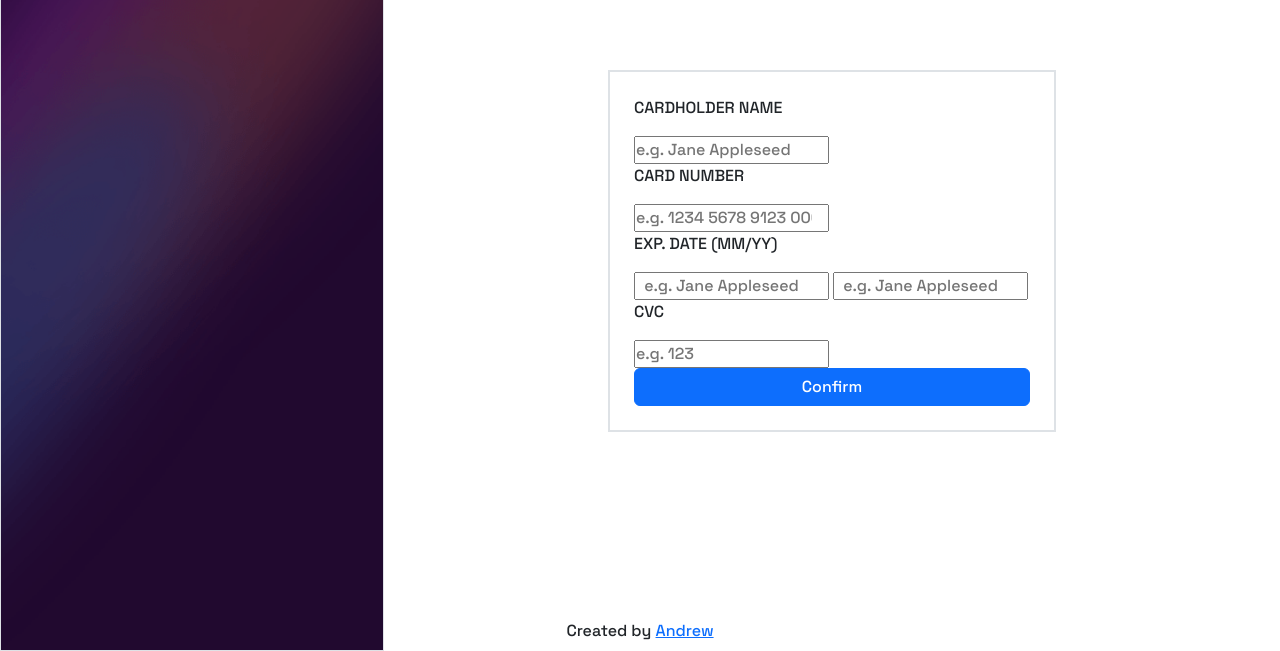
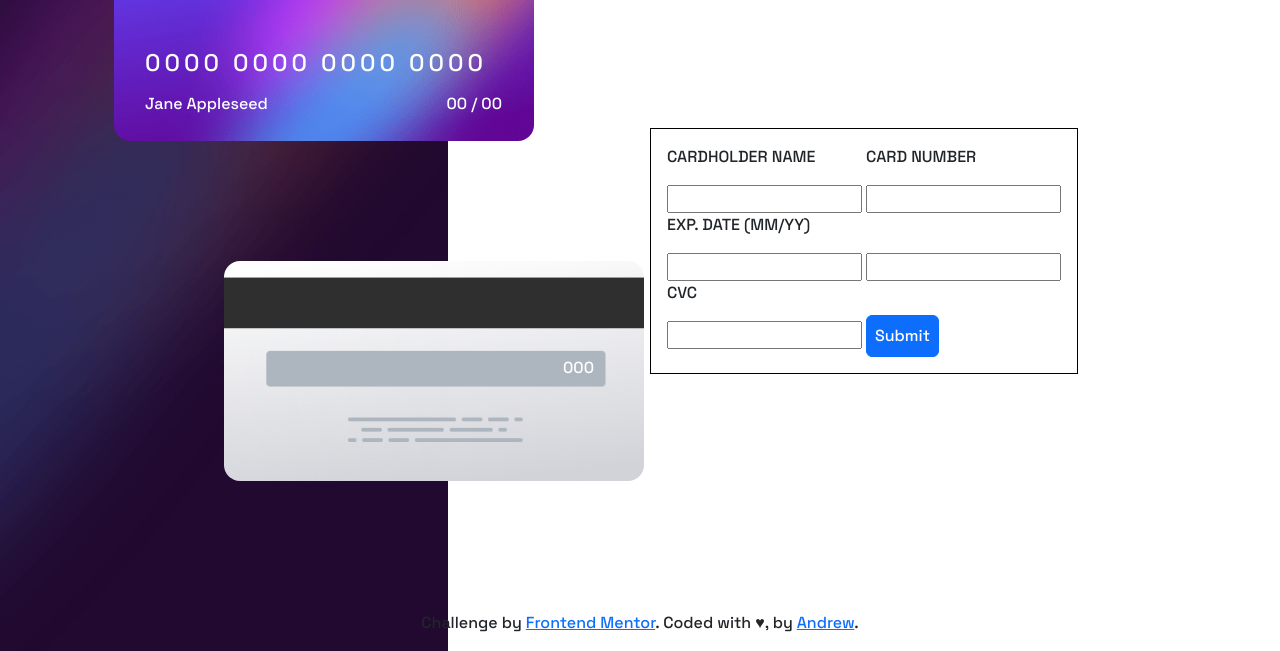
Before and after one commit to andrewfandy/interactive-card-details-form-main, a plain HTML site: page index.html in a window 1280 px wide. Shown: the part 149-800 px from the top of the page. Drawn offline with nearby package versions, Linux system fonts and the light colour scheme.

Commit message:
Change lines

```diff
--- a/index.html
+++ b/index.html
@@ -13,83 +13,107 @@
     />
 
     <title>Frontend Mentor | Interactive card details form</title>
+    <!-- BOOTSTRAP CSS -->
     <link
       href="https://cdn.jsdelivr.net/npm/bootstrap@5.3.2/dist/css/bootstrap.min.css"
       rel="stylesheet"
       integrity="sha384-T3c6CoIi6uLrA9TneNEoa7RxnatzjcDSCmG1MXxSR1GAsXEV/Dwwykc2MPK8M2HN"
       crossorigin="anonymous"
     />
-
+    <!-- Vanilla CSS -->
     <link rel="stylesheet" href="style.css" />
   </head>
-  <body class="position-relative d-flex justify-content-center">
-    <!-- TODO: Restructuring this -->
-    <main
-      class="d-flex justify-content-lg-around align-content-center vh-100 flex-grow-1"
+  <body class="vh-100">
+    <main class="min-vh-100 d-flex justify-content-between">
+      <section class="left-section">
+        <div class="cards-container">
+          <!-- FRONT CARD -->
+          <div class="cards front-card">
+            <div class="front-container">
+              <div class="card-logo">
+                <img src="images/card-logo.svg" alt="card-logo" />
+              </div>
+              <h1 id="card-number-show">0000 0000 0000 0000</h1>
+              <div class="card-info">
+                <span id="card-name"> Jane Appleseed </span>
+                <span id="card-date">
+                  <span id="card-month">00</span>
+                  /
+                  <span id="card-year">00</span>
+                </span>
+              </div>
+            </div>
+          </div>
+
+          <!-- BACK CARD -->
+          <div class="cards back-card">
+            <div class="back-container">
+              <span id="cvv"> 000 </span>
+            </div>
+          </div>
+        </div>
+      </section>
+
+      <section class="right-section">
+        <div
+          class="container-lg d-flex justify-content-center align-items-center"
         >
-      <section
-        class="wrapper wrapper-left vh-100 border border-1 me-auto position-relative"
-      >
-        <h1 class="text-primary">test</h1>
-      </section>
-      <section
-        class="wrapper wrapper-right vh-100 d-flex justify-content-center align-content-center"
-      >
-        <div class="container-md w-50 p-4 border border-2 m-auto">
-          <form
-            action="#"
-            class="d-flex justify-content-around align-content-center flex-column"
-          >
-            <label for="cardholder-name" class="">
+          <div class="wrapper d-flex justify-content-center align-items-center">
+            <form action="">
+              <label for="card-holder-name">
                 <p>CARDHOLDER NAME</p>
                 <input
                   type="text"
-                placeholder="e.g. Jane Appleseed"
-                name="cardholder-name"
+                  name="card-holder-name"
+                  id="card-holder-name"
                 />
               </label>
-            <label for="card-number" class="">
+              <label for="card-holder-number">
                 <p>CARD NUMBER</p>
                 <input
-                type="number"
-                placeholder="e.g. 1234 5678 9123 0000"
-                name="card-number"
+                  type="text"
+                  name="card-holder-name"
+                  id="card-holder-name"
                 />
               </label>
-            <label class="">
+              <div class="card-date">
+                <label>
                   <p>EXP. DATE (MM/YY)</p>
-              <input type="number" placeholder="  e.g. Jane Appleseed" />
-              <input type="number" placeholder="  e.g. Jane Appleseed" />
+                  <input
+                    type="text"
+                    name="card-holder-name"
+                    id="card-holder-name"
+                  />
+                  <input
+                    type="text"
+                    name="card-holder-name"
+                    id="card-holder-name"
+                  />
                 </label>
-            <label for="card-cvc" class="">
+              </div>
+              <label for="card-cvc">
                 <p>CVC</p>
-              <input type="number" placeholder="e.g. 123" name="card-cvc" />
+                <input type="text" name="card-cvc" id="card-cvc" />
               </label>
-            <button class="btn btn-primary">Confirm</button>
+
+              <button class="btn btn-primary p-2">Submit</button>
             </form>
+          </div>
         </div>
       </section>
     </main>
-
-    <footer class="position-fixed bottom-0 p-2">
-      Created by&nbsp;<a href="#">Andrew</a>
+    <footer class="fixed-bottom text-center p-3">
+      Challenge by
+      <a href="https://www.frontendmentor.io?ref=challenge" target="_blank"
+        >Frontend Mentor</a
+      >. Coded with &hearts;, by <a href="#">Andrew</a>.
     </footer>
 
+    <!-- BOOTSTRAP JS -->
     <script
       src="https://cdn.jsdelivr.net/npm/bootstrap@5.3.2/dist/js/bootstrap.bundle.min.js"
       integrity="sha384-C6RzsynM9kWDrMNeT87bh95OGNyZPhcTNXj1NW7RuBCsyN/o0jlpcV8Qyq46cDfL"
       crossorigin="anonymous"
     ></script>
-    <script
-      src="https://cdn.jsdelivr.net/npm/@popperjs/core@2.11.8/dist/umd/popper.min.js"
-      integrity="sha384-I7E8VVD/ismYTF4hNIPjVp/Zjvgyol6VFvRkX/vR+Vc4jQkC+hVqc2pM8ODewa9r"
-      crossorigin="anonymous"
-    ></script>
-    <script
-      src="https://cdn.jsdelivr.net/npm/bootstrap@5.3.2/dist/js/bootstrap.min.js"
-      integrity="sha384-BBtl+eGJRgqQAUMxJ7pMwbEyER4l1g+O15P+16Ep7Q9Q+zqX6gSbd85u4mG4QzX+"
-      crossorigin="anonymous"
-    ></script>
-    <script src=""></script>
   </body>
 </html>
--- a/style.css
+++ b/style.css
@@ -1,4 +1,11 @@
 @import url("https://fonts.googleapis.com/css2?family=Poppins:ital,wght@0,700;1,400;1,800&family=Space+Grotesk:wght@500&display=swap");
+:root {
+  --white: hsl(0, 0%, 100%);
+  --light-grayish-violet: hsl(270, 3%, 87%);
+  --dark-grayish-violet: hsl(279, 6%, 55%);
+  --very-dark-violet: hsl(278, 68%, 11%);
+}
+
 * {
   margin: 0;
   padding: 0;
@@ -6,14 +13,88 @@
   font-family: "Space Grotesk";
 }
 
-.wrapper-left {
-  width: 30vw;
-  background: url(./images/bg-main-desktop.png);
+.left-section {
+  width: 35%;
+  height: 100vh;
+  background: url(images/bg-main-desktop.png);
   background-position: center center;
+  background-repeat: no-repeat;
   background-size: cover;
-  background-repeat: no-repeat;
+  display: flex;
+  justify-content: center;
 }
 
-.wrapper-right {
-  width: 70vw;
+.cards-container {
+  display: flex;
+  justify-content: center;
+  align-items: center;
+  flex-direction: column;
+  position: relative;
 }
+
+.cards {
+  padding: 1rem;
+  border-radius: 1rem;
+  position: absolute;
+  width: 420px;
+  height: 220px;
+  color: var(--white);
+}
+
+.front-card {
+  background: url(images/bg-card-front.png);
+  background-position: center center;
+  background-repeat: no-repeat;
+  background-size: cover;
+  transform: translate(100px, 70px);
+  top: 0;
+  z-index: 1;
+}
+
+.back-card {
+  background: url(images/bg-card-back.png);
+  background-position: center center;
+  background-repeat: no-repeat;
+  background-size: cover;
+  transform: translateY(120px);
+  left: 100%;
+}
+
+#card-number-show {
+  position: absolute;
+  font-size: 1.5rem;
+  letter-spacing: 0.25rem;
+  bottom: 0;
+  transform: translate(15px, -55px);
+}
+
+.card-info {
+  display: flex;
+  justify-content: space-between;
+  position: absolute;
+  bottom: 0;
+  transform: translate(15px, -25px);
+  width: 85%;
+}
+
+#cvv {
+  position: absolute;
+  top: 50px;
+  right: 0;
+  transform: translate(-50px, 45px);
+}
+
+.right-section {
+  width: 65%;
+  height: 100vh;
+}
+
+.container-lg {
+  width: 100%;
+  height: 100vh;
+}
+
+.wrapper {
+  border: 1px solid black;
+  padding: 1rem;
+}
```
Also changed, not shown: README-template.md (added), README.md. Lines whose indentation alone changed are shown as unchanged.
